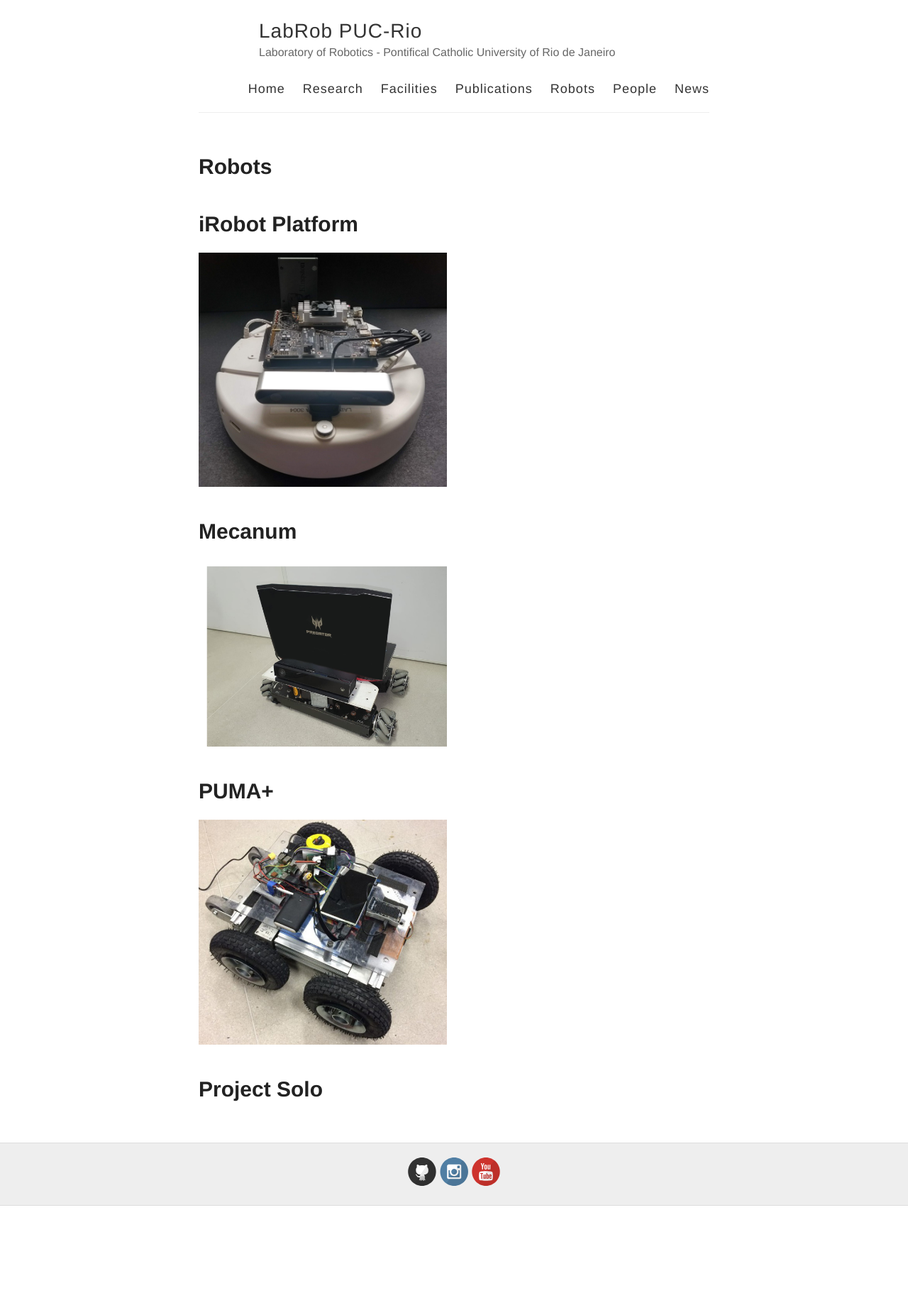
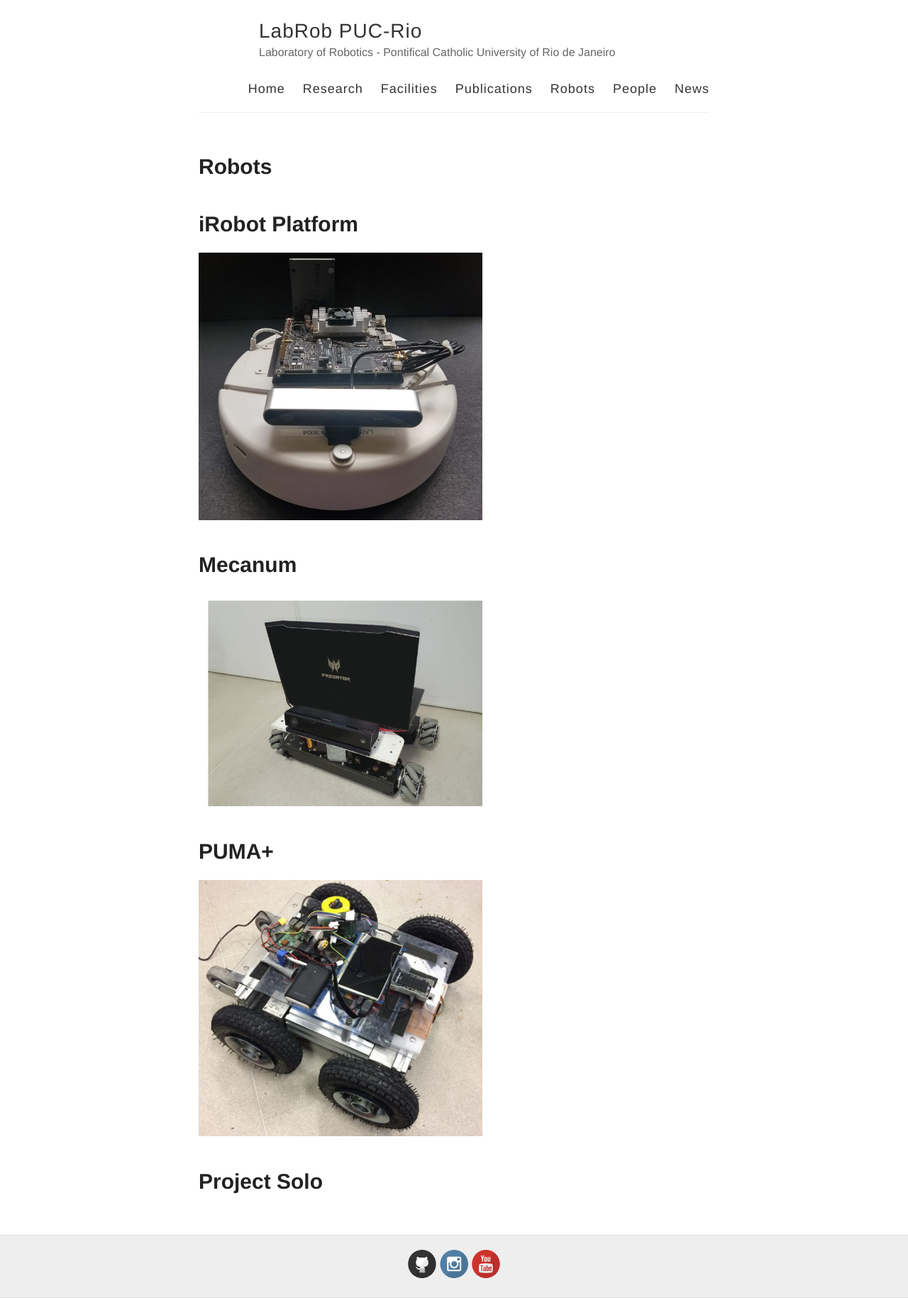
Before and after one commit to labrobpuc/labrobpuc.github.io, a Jekyll site: the page built from robots.md, in a window 1280 px wide. Shown: the whole page at 71% size. Built offline with Jekyll 4.4.1, drawn with Linux system fonts in a browser that asks for light colours; before the commit the page ends 1699 px from its top, so only the background shows below that.

Commit message:
Update robots.md

```diff
--- a/robots.md
+++ b/robots.md
@@ -7,19 +7,19 @@ permalink: /robots/
 # iRobot Platform
 
 <p align="left">
-  <img src="{{ site.baseurl }}/images/irobot.jpeg" width="350" title="hover text">
+  <img src="{{ site.baseurl }}/images/irobot.jpeg" width="400" title="hover text">
 </p>
 
 # Mecanum
 
 <p align="left">
-  <img src="{{ site.baseurl }}/images/mecanum.jpeg" width="350" title="hover text">
+  <img src="{{ site.baseurl }}/images/mecanum.jpeg" width="400" title="hover text">
 </p>
 
 # PUMA+
 
 <p align="left">
-  <img src="{{ site.baseurl }}/images/puma.jpeg" width="350" title="hover text">
+  <img src="{{ site.baseurl }}/images/puma.jpeg" width="400" title="hover text">
 </p>
 
 # Project Solo
```
